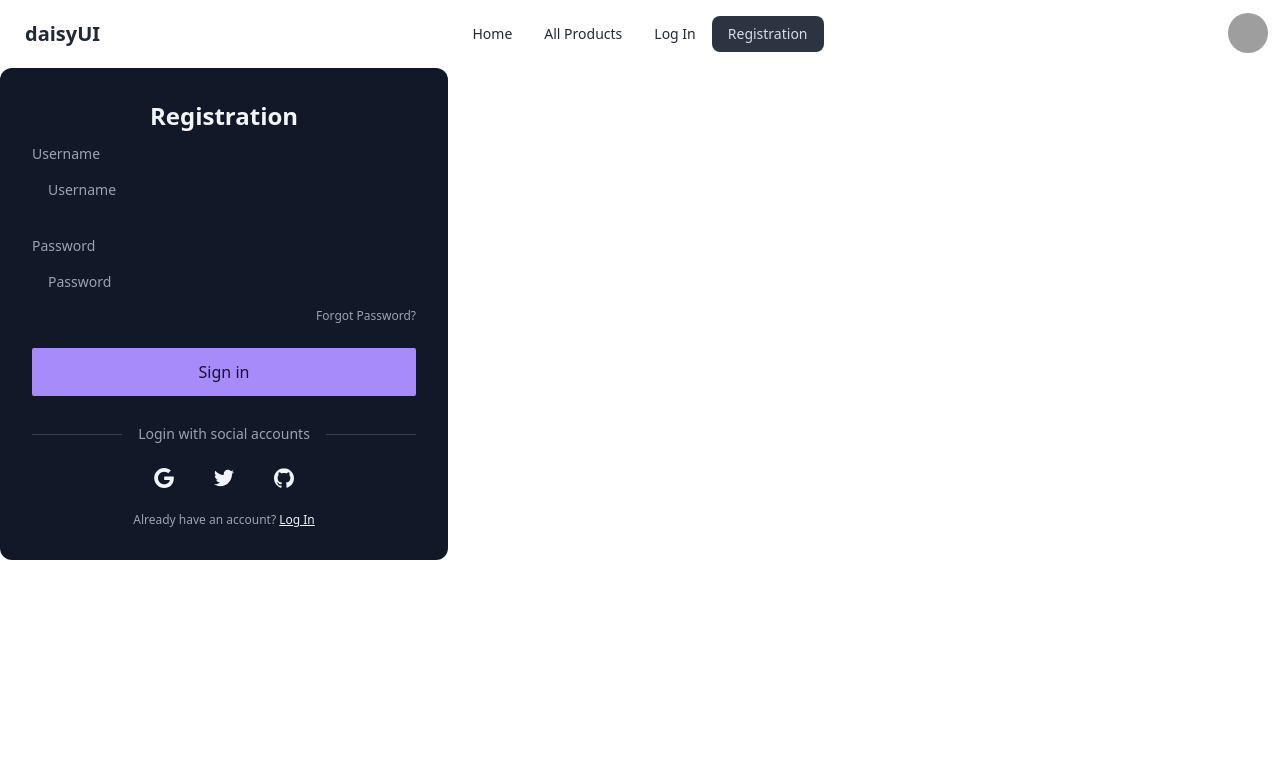
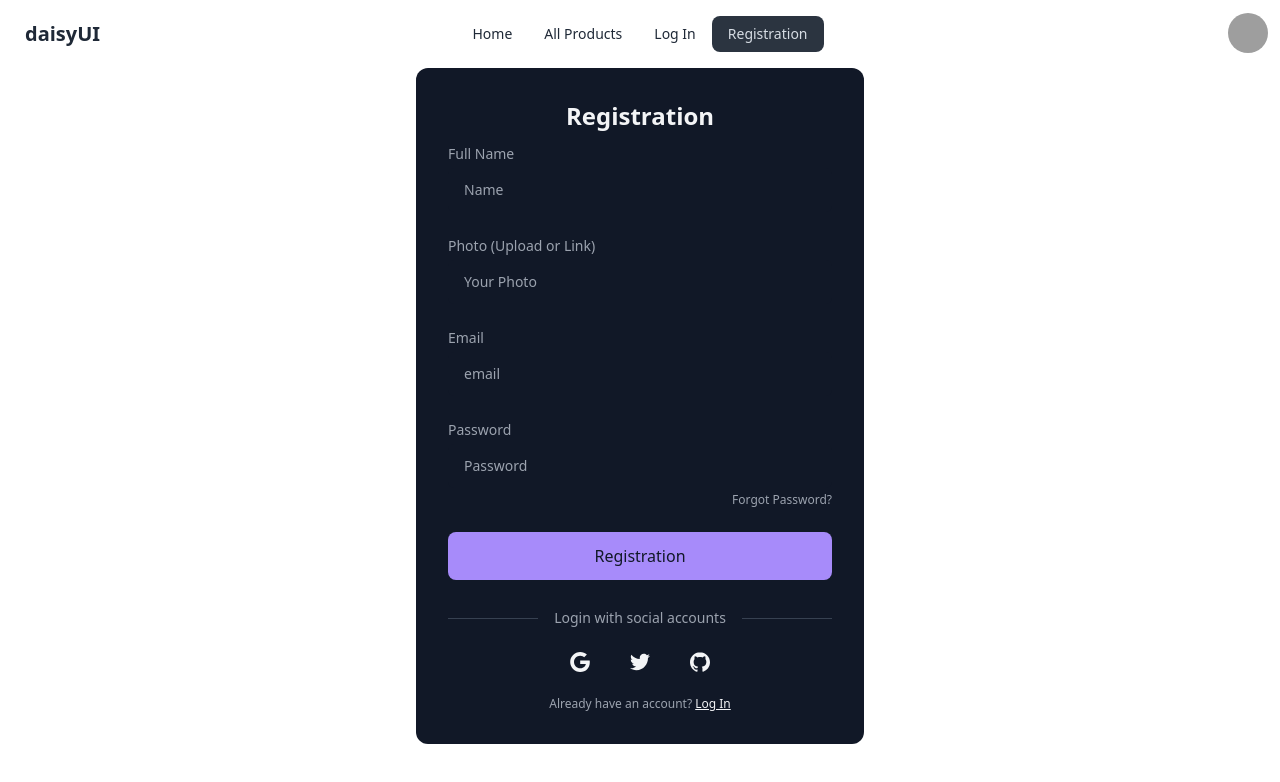
Before and after one commit to MahiuddinZilani/doict-A5-TechTonic-MERN-client, a React (Vite) app: page /registration in a window 1280 px wide. Shown: the top 782 px of the page. Built offline with nearby package versions, Linux system fonts and the light colour scheme; no server answers; grey boxes are pictures that could not be loaded.

Commit message:
firebase is integrated with the project, .env is used for hiding firebase credential and Auth Context is used to share resource

```diff
--- a/package.json
+++ b/package.json
@@ -10,6 +10,8 @@
     "preview": "vite preview"
   },
   "dependencies": {
+    "dotenv": "^16.4.5",
+    "firebase": "^10.14.1",
     "react": "^18.3.1",
     "react-dom": "^18.3.1",
     "react-router-dom": "^6.27.0"
--- /dev/null
+++ b/src/firebase/firebase.config.js
@@ -0,0 +1,22 @@
+// Import the functions you need from the SDKs you need
+import { initializeApp } from "firebase/app";
+import { getAuth } from "firebase/auth";
+// TODO: Add SDKs for Firebase products that you want to use
+// https://firebase.google.com/docs/web/setup#available-libraries
+
+// Your web app's Firebase configuration
+const firebaseConfig = {
+  apiKey: import.meta.env.VITE_APIKEY,
+  authDomain: import.meta.env.VITE_AUTHDOMAIN,
+  projectId: import.meta.env.VITE_PROJECTID,
+  storageBucket: import.meta.env.VITE_STORAGEBUCKET,
+  messagingSenderId: import.meta.env.VITE_MESSAGINGSENDERID,
+  appId: import.meta.env.VITE_APPID,
+};
+
+// Initialize Firebase
+const app = initializeApp(firebaseConfig);
+
+const auth = getAuth(app);
+
+export default auth;
--- a/src/main.jsx
+++ b/src/main.jsx
@@ -4,9 +4,12 @@ import { createRoot } from "react-dom/client";
 import "./index.css";
 import { RouterProvider } from "react-router-dom";
 import router from "./router/Router.jsx";
+import AuthProvider from "./providers/AuthProvider.jsx";
 
 createRoot(document.getElementById("root")).render(
   <StrictMode>
-    <RouterProvider router={router} />
+    <AuthProvider>
+      <RouterProvider router={router} />
+    </AuthProvider>
   </StrictMode>
 );
--- a/src/pages/Login.jsx
+++ b/src/pages/Login.jsx
@@ -2,27 +2,45 @@ import React from "react";
 import { Link } from "react-router-dom";
 
 const Login = () => {
+  const handleLogin = (e) => {
+    e.preventDefault();
+    const form = e.target;
+
+    const email = e.target.email.value;
+    const password = e.target.password.value;
+
+    const user = { email, password };
+
+    console.log(user);
+  };
   return (
     <div className="flex justify-center items-center max-h-full">
       <div className="w-full max-w-md p-8 space-y-3 rounded-xl bg-gray-900 dark:bg-gray-50 text-gray-100 dark:text-gray-800">
         <h1 className="text-2xl font-bold text-center">Login</h1>
 
-        <form noValidate="" action="" className="space-y-6">
+        <form
+          onSubmit={handleLogin}
+          noValidate=""
+          action=""
+          className="space-y-6"
+        >
+          {/* Email */}
           <div className="space-y-1 text-sm">
             <label
-              htmlFor="username"
+              htmlFor="email"
               className="block text-gray-400 dark:text-gray-600"
             >
-              Username
+              Email or Username
             </label>
             <input
-              type="text"
-              name="username"
-              id="username"
-              placeholder="Username"
+              type="email"
+              name="email"
+              id="email"
+              placeholder="email"
               className="w-full px-4 py-3 rounded-md border-gray-700 dark:border-gray-300 bg-gray-900 dark:bg-gray-50 text-gray-100 dark:text-gray-800 focus:border-violet-400 focus:dark:border-violet-600"
             />
           </div>
+          {/* Password  */}
           <div className="space-y-1 text-sm">
             <label
               htmlFor="password"
--- a/src/pages/Registration.jsx
+++ b/src/pages/Registration.jsx
@@ -1,27 +1,96 @@
-import React from "react";
+import React, { useContext } from "react";
 import { Link } from "react-router-dom";
+import { AuthContext } from "../providers/AuthProvider";
+import { updateProfile } from "firebase/auth";
 
 const Registration = () => {
+  const { createUser } = useContext(AuthContext);
+
+  const handleRegistration = (e) => {
+    e.preventDefault();
+    const form = e.target;
+
+    const name = e.target.name.value;
+    const photo = e.target.photo.value;
+    const email = e.target.email.value;
+    const password = e.target.password.value;
+
+    const newUser = { name, photo, email, password };
+
+    createUser(email, password)
+      .then((userCredential) => {
+        const user = userCredential.user;
+
+        updateProfile(user, {
+          displayName: name,
+          photoURL: photo,
+        });
+        console.log(user);
+      })
+      .catch((error) => console.error(error));
+
+    console.log(newUser);
+  };
   return (
-    <div>
+    <div className="w-full flex justify-center items-center">
       <div className="w-full max-w-md p-8 space-y-3 rounded-xl bg-gray-900 dark:bg-gray-50 text-gray-100 dark:text-gray-800">
         <h1 className="text-2xl font-bold text-center">Registration</h1>
-        <form noValidate="" action="" className="space-y-6">
+        {/*------------------------------ form ----------------------- */}
+        <form
+          onSubmit={handleRegistration}
+          noValidate=""
+          action=""
+          className="space-y-6"
+        >
+          {/* Name */}
           <div className="space-y-1 text-sm">
             <label
-              htmlFor="username"
+              htmlFor="name"
               className="block text-gray-400 dark:text-gray-600"
             >
-              Username
+              Full Name
             </label>
             <input
               type="text"
-              name="username"
-              id="username"
-              placeholder="Username"
+              name="name"
+              id="name"
+              placeholder="Name"
               className="w-full px-4 py-3 rounded-md border-gray-700 dark:border-gray-300 bg-gray-900 dark:bg-gray-50 text-gray-100 dark:text-gray-800 focus:border-violet-400 focus:dark:border-violet-600"
             />
           </div>
+          {/* Photo */}
+          <div className="space-y-1 text-sm">
+            <label
+              htmlFor="photo"
+              className="block text-gray-400 dark:text-gray-600"
+            >
+              Photo (Upload or Link)
+            </label>
+            <input
+              type="url"
+              name="photo"
+              id="photo"
+              placeholder="Your Photo"
+              className="w-full px-4 py-3 rounded-md border-gray-700 dark:border-gray-300 bg-gray-900 dark:bg-gray-50 text-gray-100 dark:text-gray-800 focus:border-violet-400 focus:dark:border-violet-600"
+            />
+          </div>
+          {/* Email */}
+          <div className="space-y-1 text-sm">
+            <label
+              htmlFor="email"
+              className="block text-gray-400 dark:text-gray-600"
+            >
+              Email
+            </label>
+            <input
+              type="email"
+              name="email"
+              id="email"
+              placeholder="email"
+              className="w-full px-4 py-3 rounded-md border-gray-700 dark:border-gray-300 bg-gray-900 dark:bg-gray-50 text-gray-100 dark:text-gray-800 focus:border-violet-400 focus:dark:border-violet-600"
+            />
+          </div>
+          {/* Password  */}
           <div className="space-y-1 text-sm">
             <label
               htmlFor="password"
@@ -42,8 +111,9 @@ const Registration = () => {
               </a>
             </div>
           </div>
-          <button className="block w-full p-3 text-center rounded-sm text-gray-900 dark:text-gray-50 bg-violet-400 dark:bg-violet-600">
-            Sign in
+
+          <button className="block w-full p-3 text-center rounded-lg text-gray-900 dark:text-gray-50 bg-violet-400 dark:bg-violet-600">
+            Registration
           </button>
         </form>
 
--- /dev/null
+++ b/src/providers/AuthProvider.jsx
@@ -0,0 +1,28 @@
+import {
+  createUserWithEmailAndPassword,
+  signInWithEmailAndPassword,
+} from "firebase/auth";
+import { createContext, useState } from "react";
+import auth from "../firebase/firebase.config";
+import { json } from "react-router-dom";
+
+export const AuthContext = createContext(null);
+
+const AuthProvider = ({ children }) => {
+  const [user, setUser] = useState(null);
+
+  //   create user with email and password
+  const createUser = (email, password, name, photo) => {
+    return createUserWithEmailAndPassword(auth, email, password);
+  };
+
+  const authInfo = {
+    user,
+    createUser,
+  };
+  return (
+    <AuthContext.Provider value={authInfo}>{children}</AuthContext.Provider>
+  );
+};
+
+export default AuthProvider;
```
Also changed, not shown: 2 other files (tests, documents, lock files or other folders).
